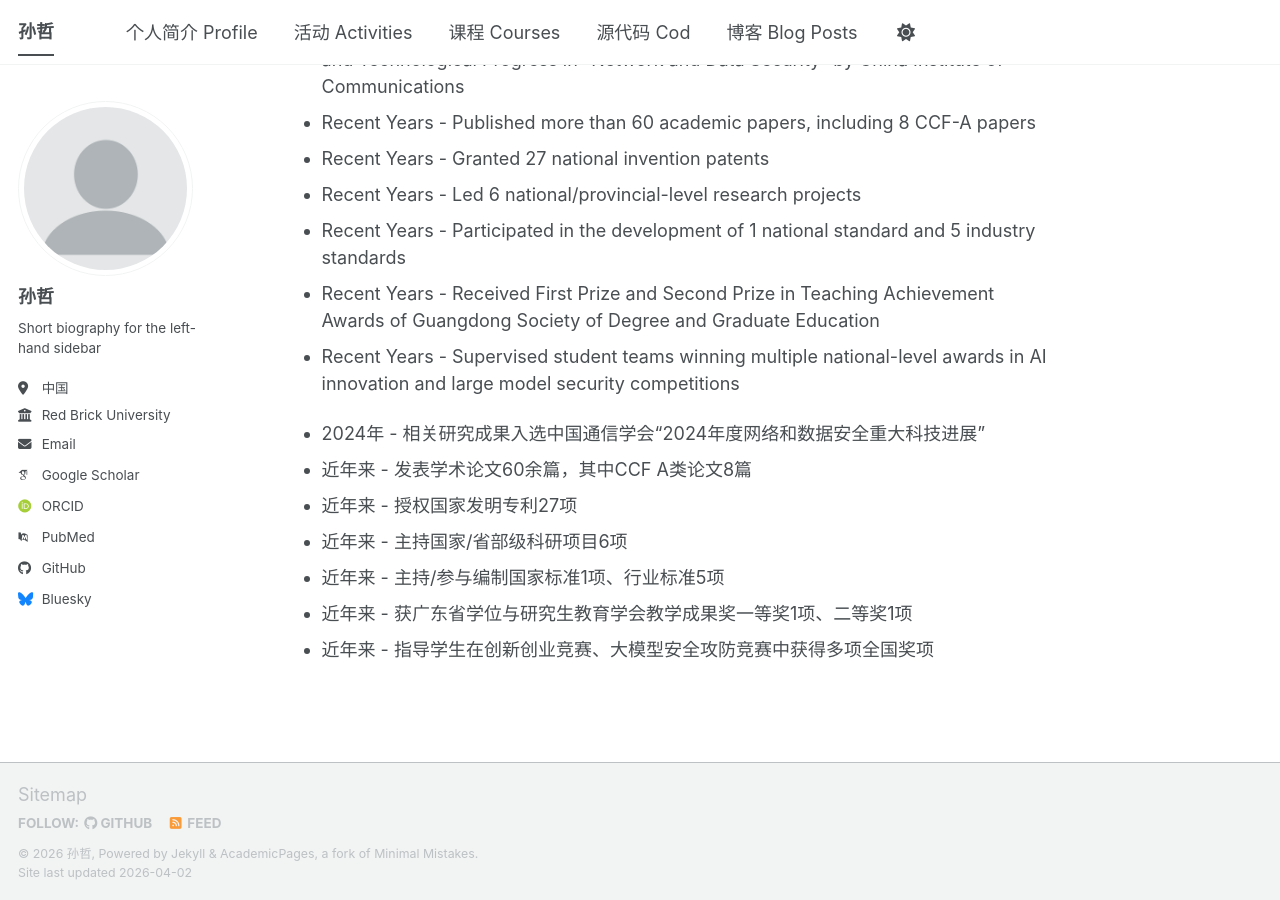
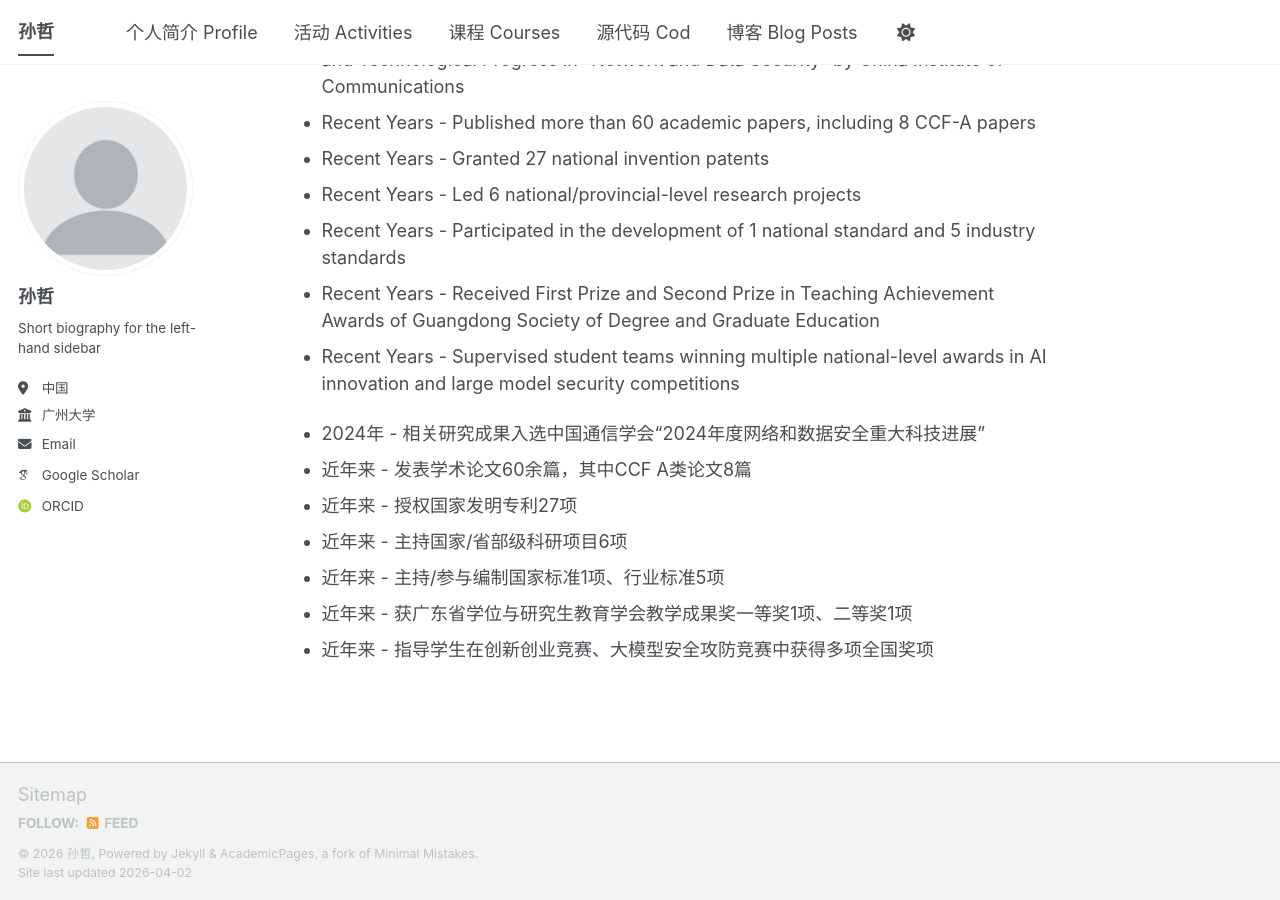
Before and after one commit to ZheSun208/ZheSun208.github.io, a Jekyll site: the page built from _pages/about.md, in a window 1280 px wide and 900 px high, scrolled down 1361 px. Built offline with Jekyll 4.4.1, drawn with Linux system fonts in a browser that asks for light colours; some web fonts are replaced; a script bundle is joined from its source files by our own code; library files that are not in the unit come from our copies.

Commit message:
Update _config.yml

```diff
--- a/_config.yml
+++ b/_config.yml
@@ -28,20 +28,20 @@
   pronouns         : # example: "she/her"
   bio              : "Short biography for the left-hand sidebar"
   location         : "中国"
-  employer         : "Red Brick University"
+  employer         : "广州大学"
   uri              : # URL
-  email            : "none@example.org"
+  email            : "sunzhe@gzhu.edu.cn"
 
   # Academic websites
   academia         : # URL
   arxiv            : # URL - Update with the correct link to your profile
-  googlescholar    : "https://scholar.google.com/citations?user=PS_CX0AAAAAJ"
+  googlescholar    : "https://scholar.google.com/citations?hl=zh-CN&user=ELQJmtwAAAAJ"
   inspire-hep      : # URL
   impactstory      : # URL
-  orcid            : "https://orcid.org/yourorcidurl"
+  orcid            : "https://orcid.org/0000-0002-4633-7675"
   semantic         : # URL
   ssrn             : # URL
-  pubmed           : "https://www.ncbi.nlm.nih.gov/pubmed/?term=john+snow"
+  pubmed           : # URL
   researchgate     : # URL
   scopus           : # URL
   zotero           : # URL
@@ -51,13 +51,13 @@
   bitbucket        : # Username - Update with your username on the site
   codepen          : # Username
   dribbble         : # Username
-  github           : "academicpages"
+  github           : # URL
   kaggle           : # Username
   stackoverflow    : # User number or user number and name (i.e., use "1" or "1/jeff-atwood")
 
   # Social media
   artstation       : # Username
-  bluesky          : "bsky.app" # Replace this with you Bluesky username
+  bluesky          : # URL # Replace this with you Bluesky username
   facebook         : # Username
   flickr           : # Username
   foursquare       : # Username
```
